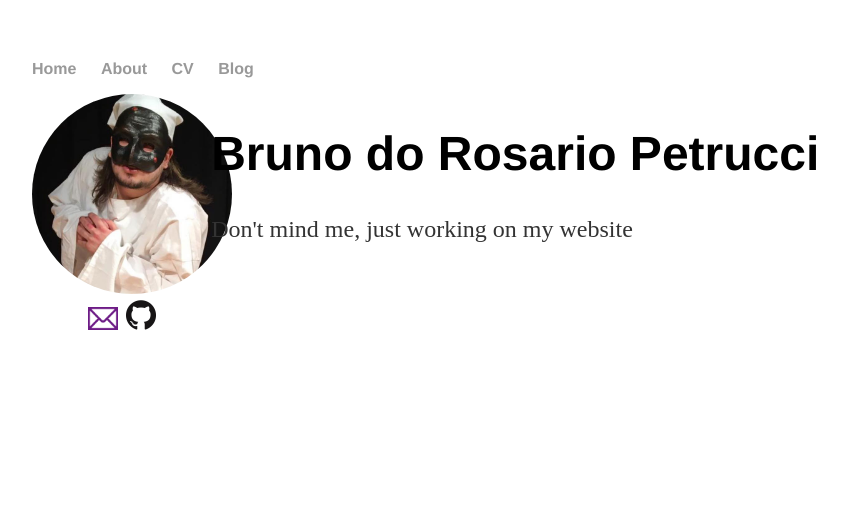
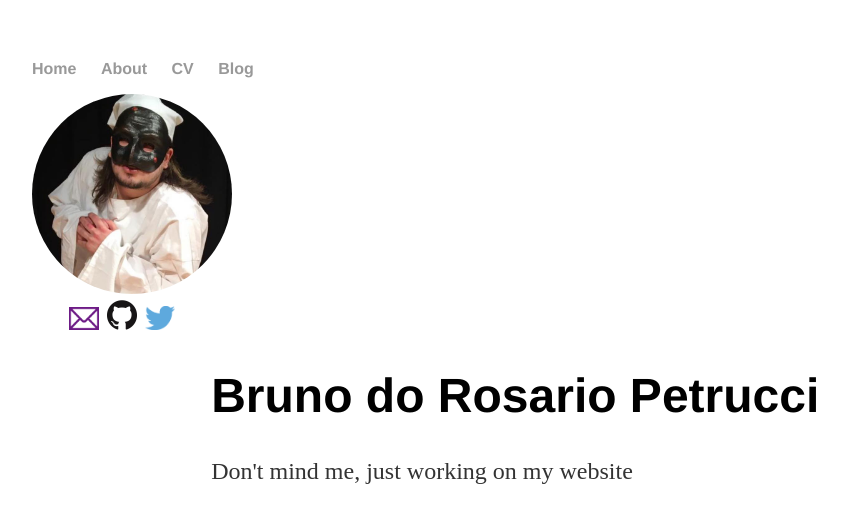
Before and after one commit to Brunnun/brunnun.github.io, a Jekyll site: the page built from index.html, in a window 1280 px wide. Shown: the top 523 px of the page, without its empty margins (160-1007 px from the left). Built offline with Jekyll 4.4.1, drawn with Linux system fonts in a browser that asks for light colours.

Commit message:
done for today. added twitter

```diff
--- a/_layouts/default.html
+++ b/_layouts/default.html
@@ -17,6 +17,7 @@
             <a href="/"><img src="../img/me.jpg" class="my_pic"></a><br>
             <a href="mailto:petrucci@iastate.edu"><img src="../img/mail.png" class="img_link"></a>
             <a href="https://github.com/brunnun"><img src="../img/github.png" class="img_link"></a>
+            <a href="https://twitter.com/brpetrucci"><img src="../img/twitter.png" class="img_link"></a>
         </div>
         <div class="container">
             {{ content }}
--- a/css/main.css
+++ b/css/main.css
@@ -6,6 +6,17 @@ body {
 .my_pic {
     width: 200px;
     border-radius: 100px;
+}
+
+@media screen and (max-width: 1400px) {
+
+    .my_info {
+        clear: right;
+    }
+
+    .container {
+        clear: left;
+    }
 }
 
 .img_link {
```
Also changed, not shown: img/twitter.png (added).
